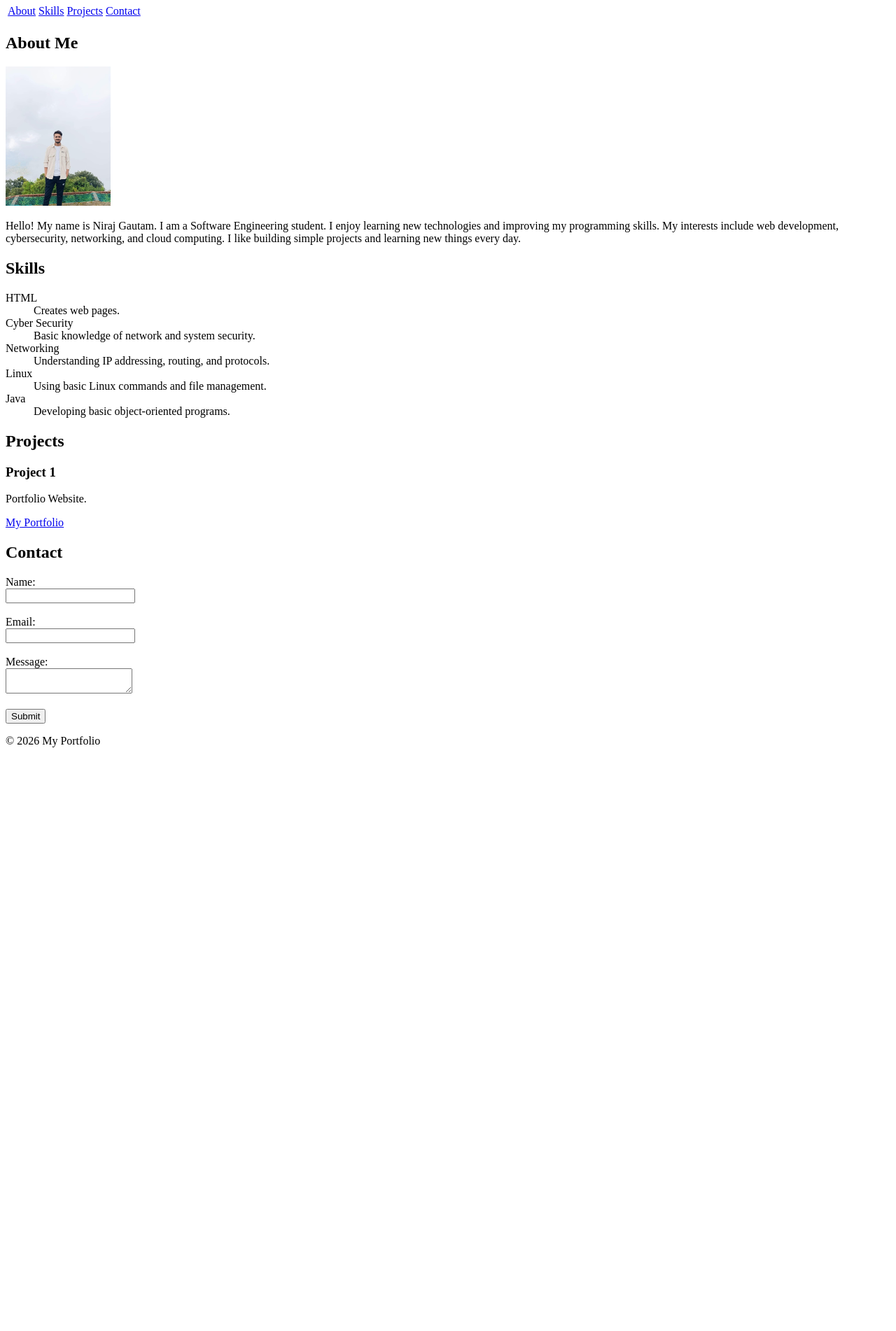
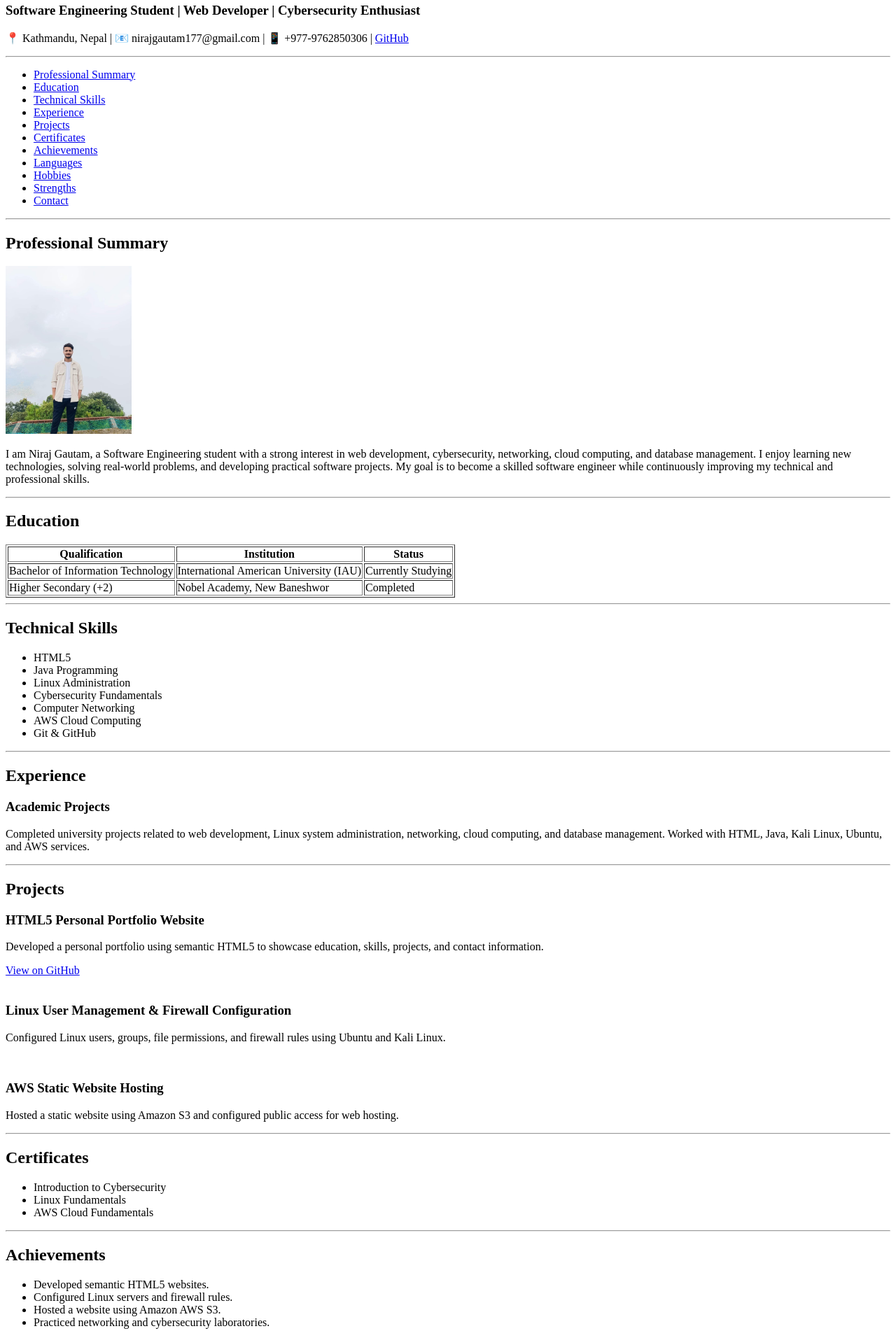
Before and after one commit to niraj472/HTMLtestproject, a plain HTML site: page index.html in a window 1280 px wide. Shown: the part 76-1978 px from the top of the page at 70% size. Before the commit the page ends 1160 px from the top, so only its background shows below. Drawn offline with Linux system fonts and the light colour scheme.

Commit message:
My Portfolio

```diff
--- a/index.html
+++ b/index.html
@@ -2,93 +2,352 @@
 <html lang="en">
 <head>
     <meta charset="UTF-8">
-    <title>Niraj Gautam</title>
+    <meta name="viewport" content="width=device-width, initial-scale=1.0">
+    <title>Niraj Gautam | Portfolio</title>
 </head>
+
 <body>
 
 <header>
+
     <h1>Niraj Gautam</h1>
 
+    <h3>Software Engineering Student | Web Developer | Cybersecurity Enthusiast</h3>
+
+    <p>
+        📍 Kathmandu, Nepal |
+        📧 nirajgautam177@gmail.com |
+        📱 +977-9762850306 |
+        <a href="https://github.com/niraj472">GitHub</a>
+    </p>
+
+    <hr>
+
     <nav>
-            <table>
-            <td><a href="#about">About</a></td>
-            <td><a href="#skills">Skills</a></td>
-            <td><a href="#projects">Projects</a></td>
-            <td><a href="#contact">Contact</a></td>
-            </table>
+        <ul>
+            <li><a href="#about">Professional Summary</a></li>
+            <li><a href="#education">Education</a></li>
+            <li><a href="#skills">Technical Skills</a></li>
+            <li><a href="#experience">Experience</a></li>
+            <li><a href="#projects">Projects</a></li>
+            <li><a href="#certificates">Certificates</a></li>
+            <li><a href="#achievements">Achievements</a></li>
+            <li><a href="#languages">Languages</a></li>
+            <li><a href="#hobbies">Hobbies</a></li>
+            <li><a href="#strengths">Strengths</a></li>
+            <li><a href="#contact">Contact</a></li>
+        </ul>
+    </nav>
 
+    <hr>
 
-    </nav>
 </header>
 
 <main>
 
 <section id="about">
-        <h2>About Me</h2>
 
-        <img src="profile.jpeg" alt="My Profile Picture" width="150">
+<h2>Professional Summary</h2>
+
+<img src="profile.jpeg" alt="Niraj Gautam" width="180">
 
 <p>
-           Hello! My name is Niraj Gautam. I am a Software Engineering student.
-           I enjoy learning new technologies and improving my programming skills.
-           My interests include web development, cybersecurity, networking, and cloud computing.
-           I like building simple projects and learning new things every day.
+I am Niraj Gautam, a Software Engineering student with a strong interest in
+web development, cybersecurity, networking, cloud computing, and database
+management. I enjoy learning new technologies, solving real-world problems,
+and developing practical software projects. My goal is to become a skilled
+software engineer while continuously improving my technical and professional
+skills.
+</p>
 
-        </p>
 </section>
 
-    <section id="skills">
-        <h2>Skills</h2>
+<hr>
 
-        <dl>
-            <dt>HTML</dt>
-            <dd>Creates web pages.</dd>
+<section id="education">
 
-            <dt>Cyber Security</dt>
-            <dd>Basic knowledge of network and system security.</dd>
+<h2>Education</h2>
 
-            <dt>Networking</dt>
-            <dd>Understanding IP addressing, routing, and protocols.</dd>
+<table border="1">
 
-            <dt>Linux</dt>
-            <dd>Using basic Linux commands and file management.</dd>
+<tr>
+<th>Qualification</th>
+<th>Institution</th>
+<th>Status</th>
+</tr>
 
-            <dt>Java</dt>
-            <dd>Developing basic object-oriented programs.</dd>
-        </dl>
+<tr>
+<td>Bachelor of Information Technology</td>
+<td>International American University (IAU)</td>
+<td>Currently Studying</td>
+</tr>
+
+<tr>
+<td>Higher Secondary (+2)</td>
+<td>Nobel Academy, New Baneshwor</td>
+<td>Completed</td>
+</tr>
+
+</table>
+
 </section>
 
+<hr>
+
+<section id="skills">
+
+<h2>Technical Skills</h2>
+
+<ul>
+
+<li>HTML5</li>
+<li>Java Programming</li>
+<li>Linux Administration</li>
+<li>Cybersecurity Fundamentals</li>
+<li>Computer Networking</li>
+<li>AWS Cloud Computing</li>
+<li>Git & GitHub</li>
+
+</ul>
+
+</section>
+
+<hr>
+
+<section id="experience">
+
+<h2>Experience</h2>
+
+<article>
+
+<h3>Academic Projects</h3>
+
+<p>
+Completed university projects related to web development, Linux system
+administration, networking, cloud computing, and database management.
+Worked with HTML, Java, Kali Linux, Ubuntu, and AWS services.
+</p>
+
+</article>
+
+</section>
+
+<hr>
+
 <section id="projects">
+
 <h2>Projects</h2>
 
 <article>
-            <h3>Project 1</h3>
-            <p>Portfolio Website.</p>
-            <a href="https://github.com/niraj472/HTMLtestproject.git">My Portfolio</a>
+
+<h3>HTML5 Personal Portfolio Website</h3>
+
+<p>
+Developed a personal portfolio using semantic HTML5 to showcase education,
+skills, projects, and contact information.
+</p>
+
+<a href="https://github.com/niraj472/HTMLtestproject">
+View on GitHub
+</a>
+
 </article>
+
+<br>
+
+
+<article>
+
+<h3>Linux User Management & Firewall Configuration</h3>
+
+<p>
+Configured Linux users, groups, file permissions, and firewall rules
+using Ubuntu and Kali Linux.
+</p>
+
+</article>
+
+<br>
+
+<article>
+
+<h3>AWS Static Website Hosting</h3>
+
+<p>
+Hosted a static website using Amazon S3 and configured public access for
+web hosting.
+</p>
+
+</article>
+
 </section>
 
+<hr>
+
+<section id="certificates">
+
+<h2>Certificates</h2>
+
+<ul>
+
+<li>Introduction to Cybersecurity</li>
+<li>Linux Fundamentals</li>
+<li>AWS Cloud Fundamentals</li>
+
+</ul>
+
+</section>
+
+<hr>
+
+<section id="achievements">
+
+<h2>Achievements</h2>
+
+<ul>
+
+<li>Developed semantic HTML5 websites.</li>
+
+<li>Configured Linux servers and firewall rules.</li>
+
+<li>Hosted a website using Amazon AWS S3.</li>
+
+<li>Practiced networking and cybersecurity laboratories.</li>
+
+</ul>
+
+</section>
+
+<hr>
+
+<section id="languages">
+
+<h2>Languages</h2>
+
+<ul>
+
+<li>English</li>
+
+<li>Nepali</li>
+
+<li>Hindi</li>
+
+</ul>
+
+</section>
+
+<hr>
+
+<section id="hobbies">
+
+<h2>Hobbies & Interests</h2>
+
+<ul>
+
+<li>Travelling</li>
+
+<li>Playing Cricket</li>
+
+<li>Learning New Technologies</li>
+
+<li>Reading Technology Blogs</li>
+
+<li>Problem Solving</li>
+
+</ul>
+
+</section>
+
+<hr>
+
+<section id="strengths">
+
+<h2>Strengths</h2>
+
+<ul>
+
+<li>Quick Learner</li>
+
+<li>Problem Solver</li>
+
+<li>Team Player</li>
+
+<li>Leadership Skills</li>
+
+<li>Communication Skills</li>
+
+<li>Positive Attitude</li>
+
+</ul>
+
+</section>
+
+<hr>
+
 <section id="contact">
-        <h2>Contact</h2>
+
+<h2>Contact Me</h2>
+
+<p><strong>Name:</strong> Niraj Gautam</p>
+
+<p><strong>Email:</strong> nirajgautam177@gmail.com</p>
+
+<p><strong>Phone:</strong> +977-9762850306</p>
+
+<p><strong>Location:</strong> Kathmandu, Nepal</p>
+
+<p>
+<strong>GitHub:</strong>
+<a href="https://github.com/niraj472">
+github.com/niraj472
+</a>
+</p>
+
+<h3>Send a Message</h3>
 
 <form>
-            <label for="name">Name:</label><br>
+
+<label for="name">Full Name</label><br>
 <input type="text" id="name" name="name"><br><br>
 
-            <label for="email">Email:</label><br>
+<label for="email">Email Address</label><br>
 <input type="email" id="email" name="email"><br><br>
 
-            <label for="message">Message:</label><br>
-            <textarea id="message" name="message"></textarea><br><br>
+<label for="subject">Subject</label><br>
+<input type="text" id="subject" name="subject"><br><br>
 
-            <button type="submit">Submit</button>
+<label for="message">Message</label><br>
+<textarea id="message" name="message" rows="6" cols="40"></textarea><br><br>
+
+<input type="submit" value="Send Message">
+
 </form>
+
 </section>
 
 </main>
 
+<hr>
+
 <footer>
-    <p>© 2026 My Portfolio</p>
+
+<p><strong>Niraj Gautam</strong></p>
+
+<p>Software Engineering Student</p>
+
+<p>
+Email: nirajgautam177@gmail.com
+</p>
+
+<p>
+GitHub:
+<a href="https://github.com/niraj472">
+github.com/niraj472
+</a>
+</p>
+
+<p>&copy; 2026 Niraj Gautam. All Rights Reserved.</p>
+
 </footer>
 
 </body>
```
Lines whose indentation alone changed are shown as unchanged.
